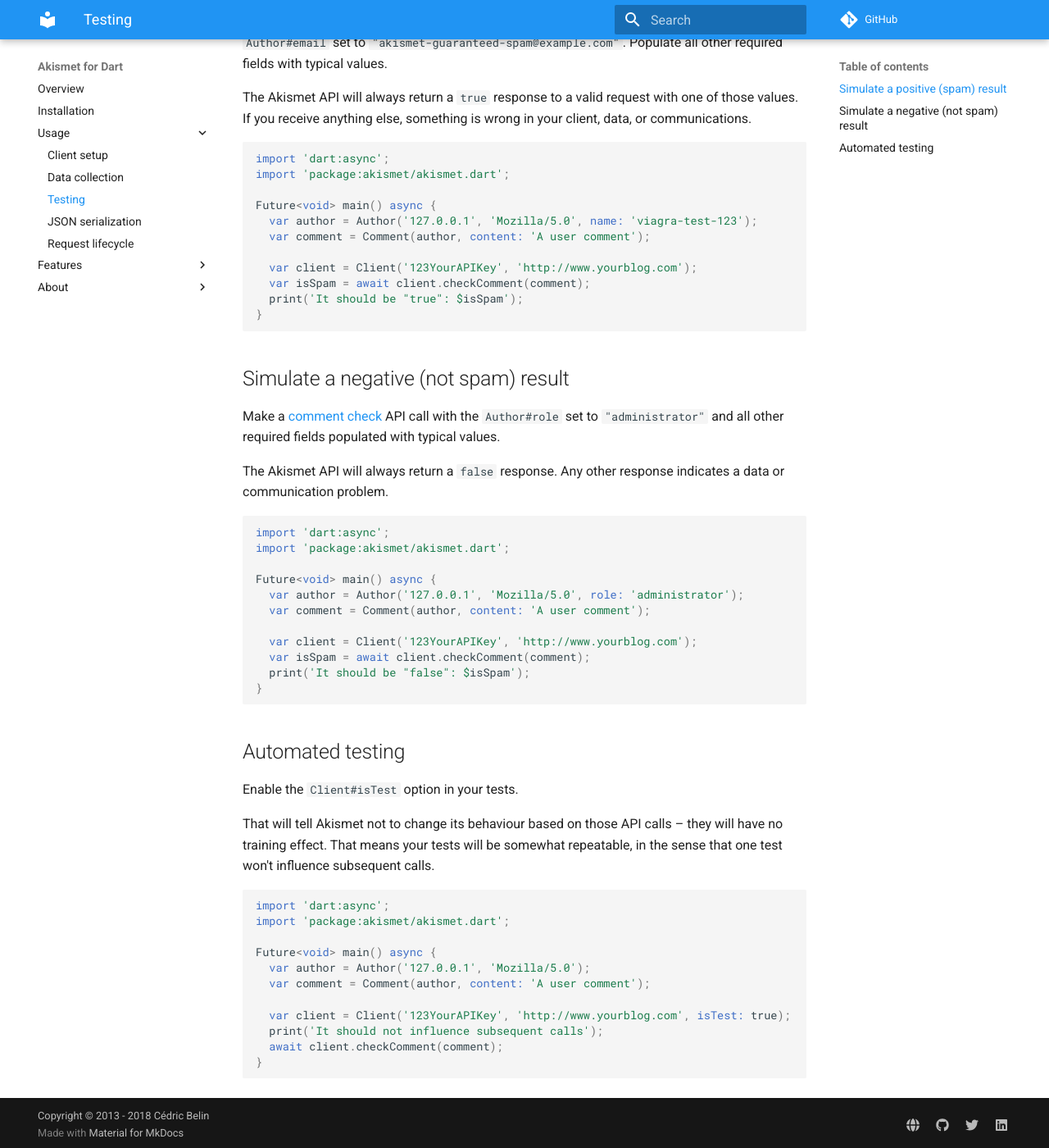
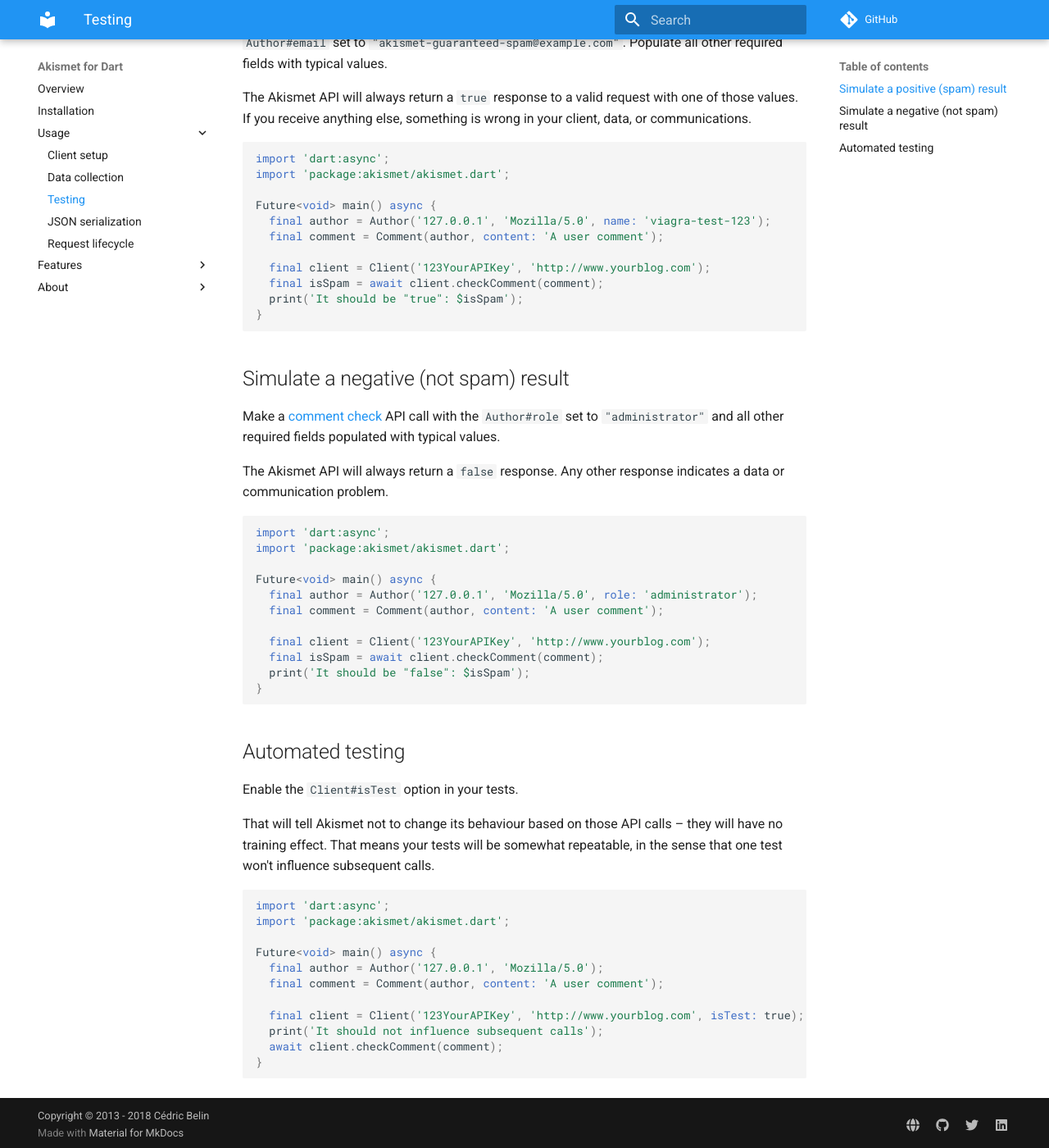
Before and after one commit to madcitymultimedia/akismet.dart, an MkDocs documentation site: the page built from doc/usage/testing.md, in a window 1280 px wide and 1400 px high, scrolled down 334 px. Shown: the whole window at 82% size. Built offline with MkDocs 1.6.1 and Material for MkDocs 9.7.7, drawn with Linux system fonts in a browser that asks for light colours; comment, search, counter and statistics services are not loaded; old or Windows-style settings are respelled for this version of MkDocs.

Commit message:
Updated the documentation

````diff
--- a/doc/usage/testing.md
+++ b/doc/usage/testing.md
@@ -11,11 +11,11 @@
 import 'package:akismet/akismet.dart';
 
 Future<void> main() async {
-  var author = Author('127.0.0.1', 'Mozilla/5.0', name: 'viagra-test-123');
-  var comment = Comment(author, content: 'A user comment');
+  final author = Author('127.0.0.1', 'Mozilla/5.0', name: 'viagra-test-123');
+  final comment = Comment(author, content: 'A user comment');
 
-  var client = Client('123YourAPIKey', 'http://www.yourblog.com');
-  var isSpam = await client.checkComment(comment);
+  final client = Client('123YourAPIKey', 'http://www.yourblog.com');
+  final isSpam = await client.checkComment(comment);
   print('It should be "true": $isSpam');
 }
 ```
@@ -30,11 +30,11 @@
 import 'package:akismet/akismet.dart';
 
 Future<void> main() async {
-  var author = Author('127.0.0.1', 'Mozilla/5.0', role: 'administrator');
-  var comment = Comment(author, content: 'A user comment');
+  final author = Author('127.0.0.1', 'Mozilla/5.0', role: 'administrator');
+  final comment = Comment(author, content: 'A user comment');
 
-  var client = Client('123YourAPIKey', 'http://www.yourblog.com');
-  var isSpam = await client.checkComment(comment);
+  final client = Client('123YourAPIKey', 'http://www.yourblog.com');
+  final isSpam = await client.checkComment(comment);
   print('It should be "false": $isSpam');
 }
 ```
@@ -49,10 +49,10 @@
 import 'package:akismet/akismet.dart';
 
 Future<void> main() async {
-  var author = Author('127.0.0.1', 'Mozilla/5.0');
-  var comment = Comment(author, content: 'A user comment');
+  final author = Author('127.0.0.1', 'Mozilla/5.0');
+  final comment = Comment(author, content: 'A user comment');
 
-  var client = Client('123YourAPIKey', 'http://www.yourblog.com', isTest: true);
+  final client = Client('123YourAPIKey', 'http://www.yourblog.com', isTest: true);
   print('It should not influence subsequent calls');
   await client.checkComment(comment);
 }
````
Also changed, not shown: README.md (+4 -4 lines), doc/features/comment_check.md (+3 -3 lines), doc/features/key_verification.md (+2 -2 lines), doc/features/submit_ham.md (+3 -3 lines), doc/features/submit_spam.md (+3 -3 lines).
